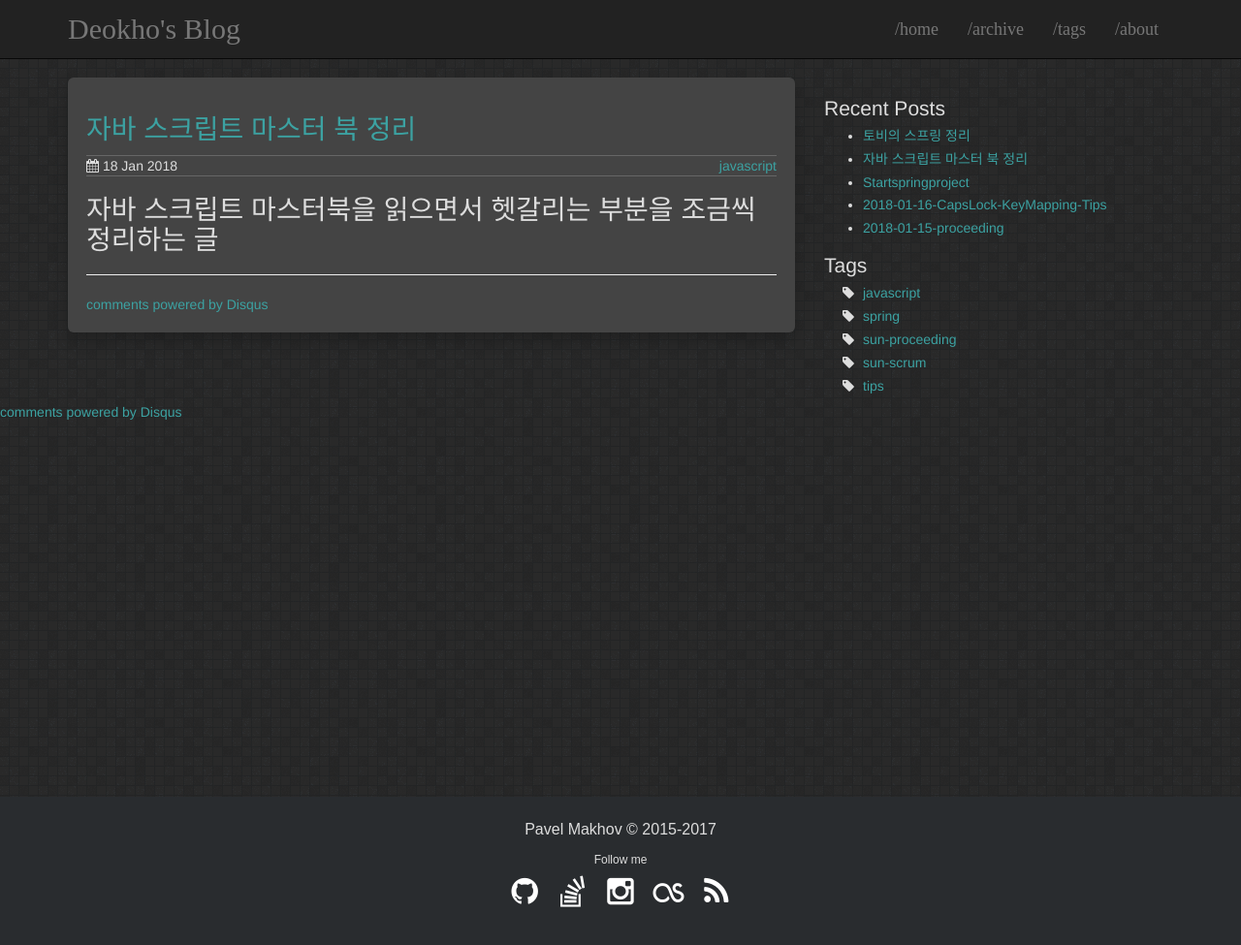
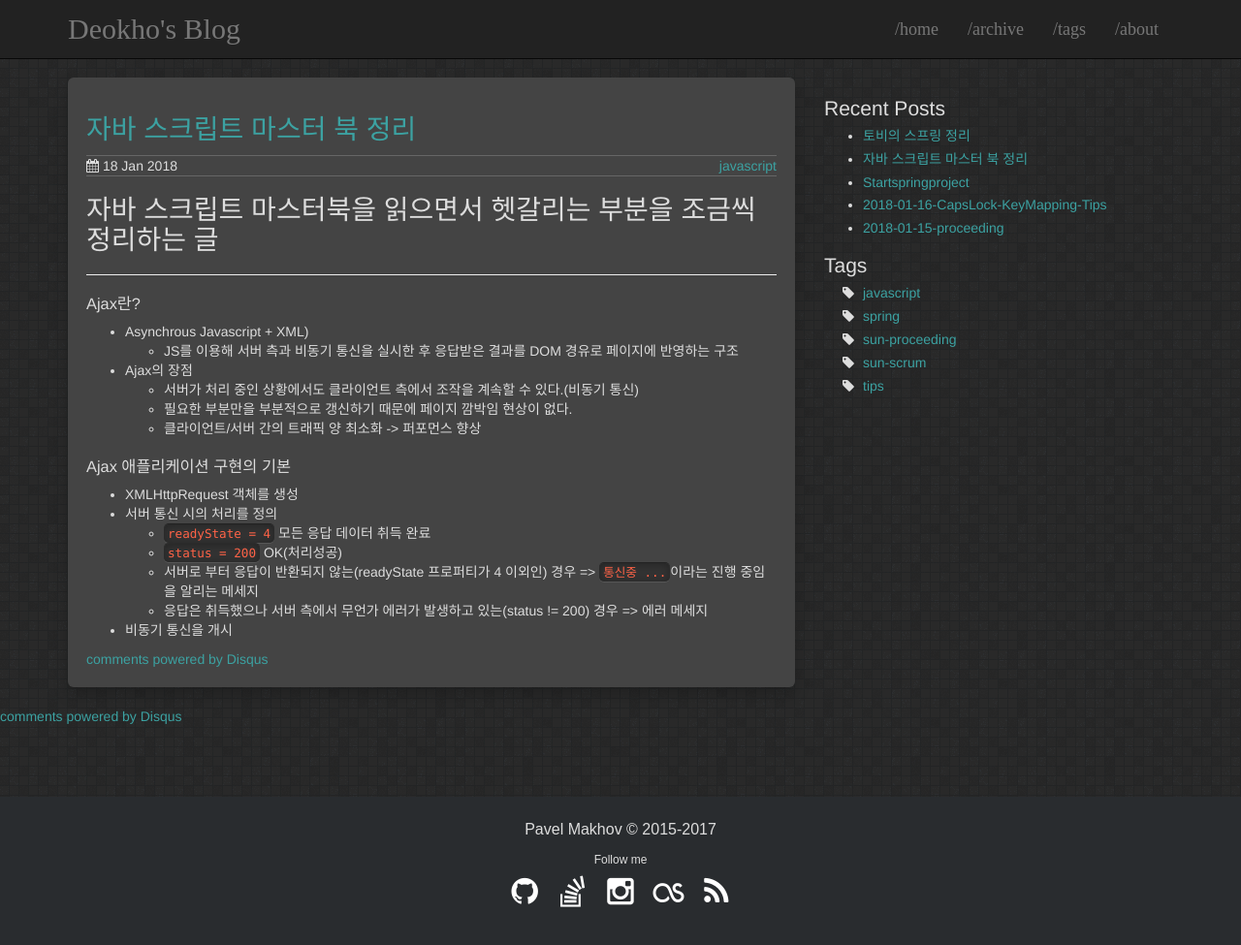
Before and after one commit to LeeDeokho/LeeDeokHo.github.io, a Jekyll site: the page built from _posts/2018-01-18-18daysJavaScriptMasterBook.md, in a window 1280 px wide and 999 px high. Shown: the top 975 px of the window at 97% size. Built offline with Jekyll 4.4.1, drawn with Linux system fonts in a browser that asks for light colours; comment, search, counter and statistics services are not loaded.

Commit message:
Add js and spring study post

```diff
--- a/_posts/2018-01-18-18daysJavaScriptMasterBook.md
+++ b/_posts/2018-01-18-18daysJavaScriptMasterBook.md
@@ -10,3 +10,21 @@ comments: true
 
 # 자바 스크립트 마스터북을 읽으면서 헷갈리는 부분을 조금씩 정리하는 글
 ---
+
+### Ajax란?
+- Asynchrous Javascript + XML)
+    - JS를 이용해 서버 측과 비동기 통신을 실시한 후 응답받은 결과를 DOM 경유로 페이지에 반영하는 구조
+- Ajax의 장점
+    - 서버가 처리 중인 상황에서도 클라이언트 측에서 조작을 계속할 수 있다.(비동기 통신)
+    - 필요한 부분만을 부분적으로 갱신하기 때문에 페이지 깜박임 현상이 없다.
+    - 클라이언트/서버 간의 트래픽 양 최소화 -> 퍼포먼스 향상
+
+
+### Ajax 애플리케이션 구현의 기본
+- XMLHttpRequest 객체를 생성
+- 서버 통신 시의 처리를 정의
+    - `readyState = 4` 모든 응답 데이터 취득 완료
+    - `status = 200` OK(처리성공)
+    - 서버로 부터 응답이 반환되지 않는(readyState 프로퍼티가 4 이외인) 경우 => `통신중 ...`이라는 진행 중임을 알리는 메세지
+    - 응답은 취득했으나 서버 측에서 무언가 에러가 발생하고 있는(status != 200) 경우 => 에러 메세지
+- 비동기 통신을 개시
```
Also changed, not shown: _posts/2018-01-18-18daysTobiSpring.md (+10 -0 lines).
